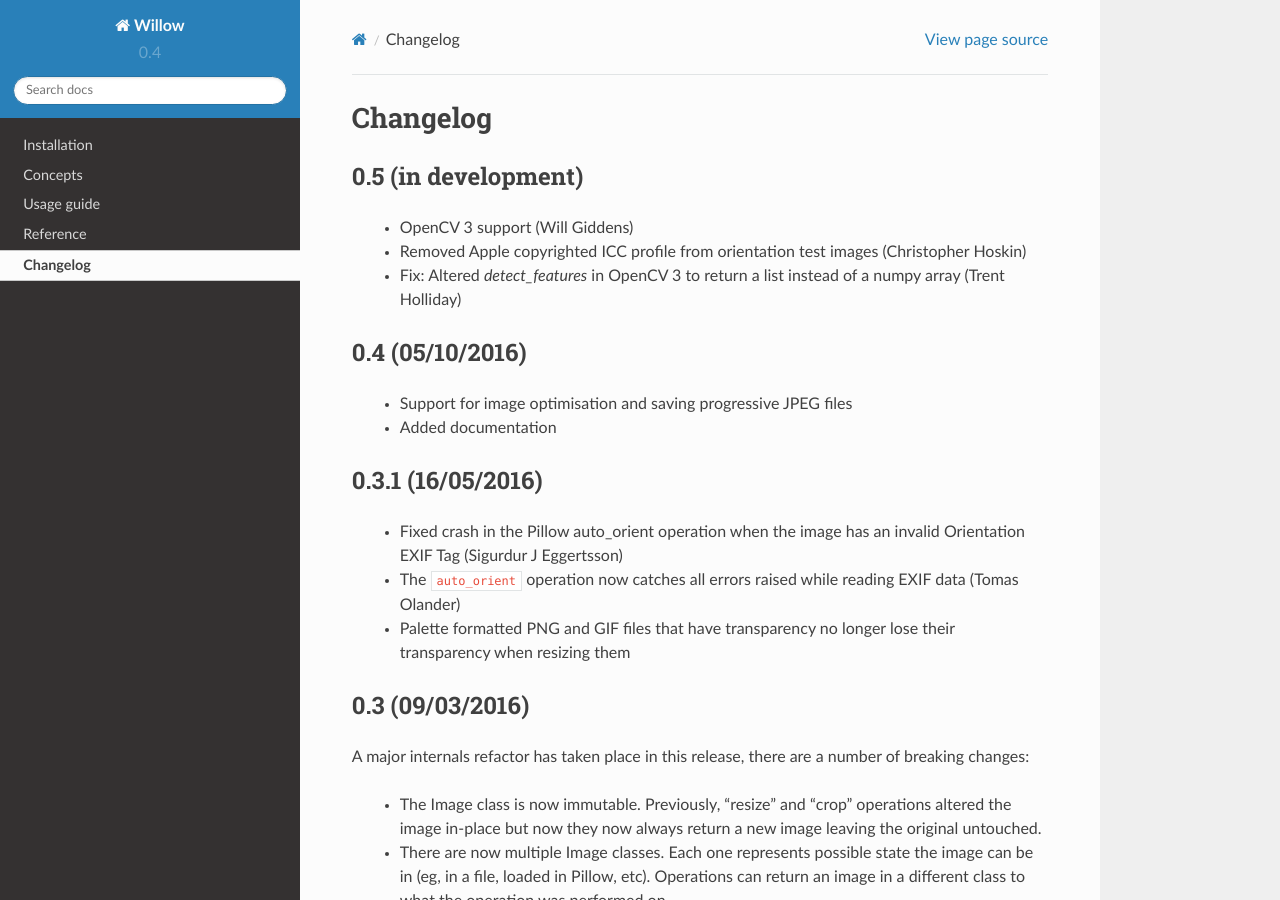
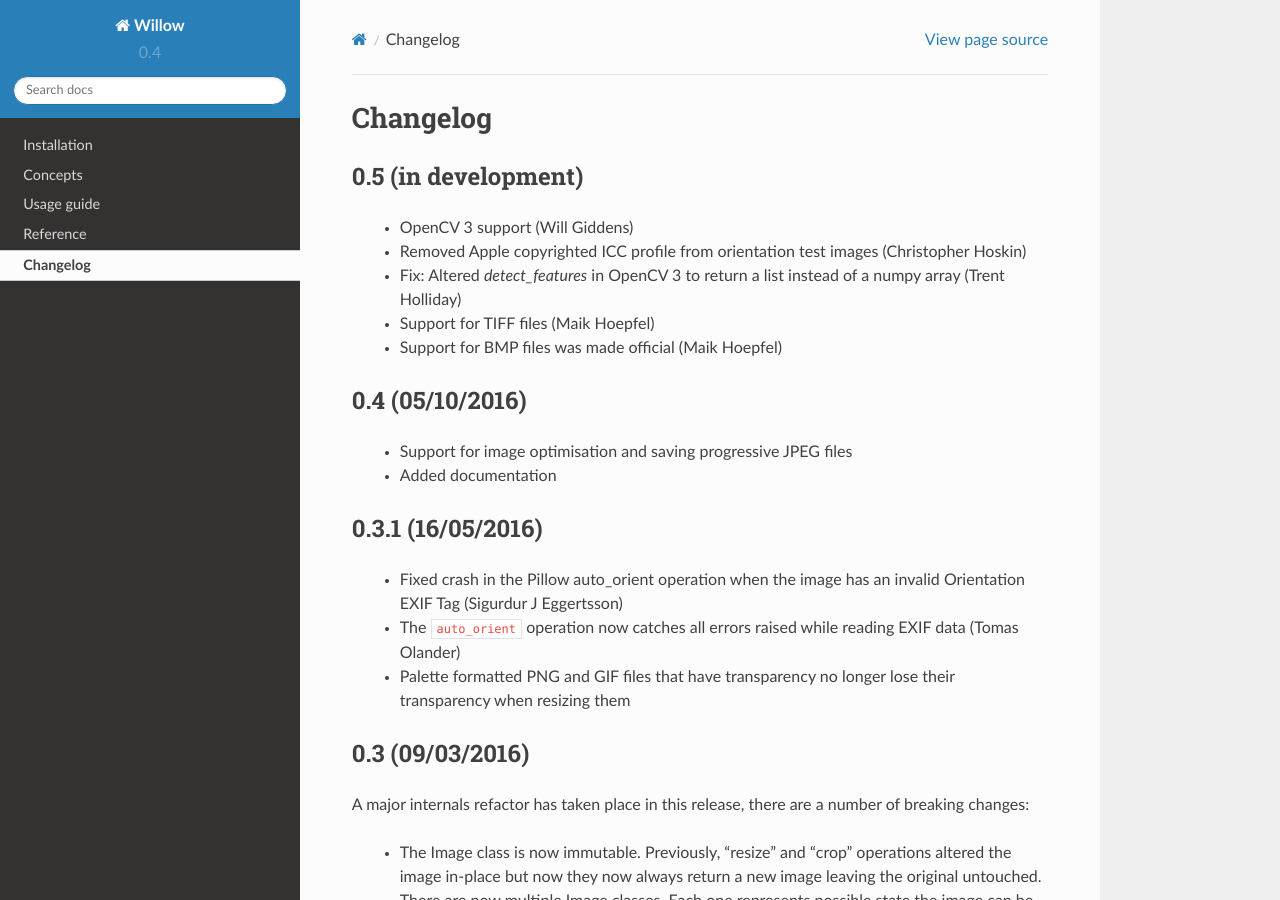
Before and after one commit to wagtail/Willow, a Sphinx documentation site: the page built from docs/changelog.rst, in a window 1280 px wide and 900 px high. Built offline with Sphinx 7.4.7 and the Read the Docs theme 2.0.0, drawn with Linux system fonts in a browser that asks for light colours.

Commit message:
Add to CHANGELOG

```diff
--- a/docs/changelog.rst
+++ b/docs/changelog.rst
@@ -7,9 +7,11 @@ Changelog
  - OpenCV 3 support (Will Giddens)
  - Removed Apple copyrighted ICC profile from orientation test images (Christopher Hoskin)
  - Fix: Altered `detect_features` in OpenCV 3 to return a list instead of a numpy array (Trent Holliday)
+ - Support for TIFF files (Maik Hoepfel)
+ - Support for BMP files was made official (Maik Hoepfel)
 
 0.4 (05/10/2016)
---------------------
+----------------
 
  - Support for image optimisation and saving progressive JPEG files
  - Added documentation
```
